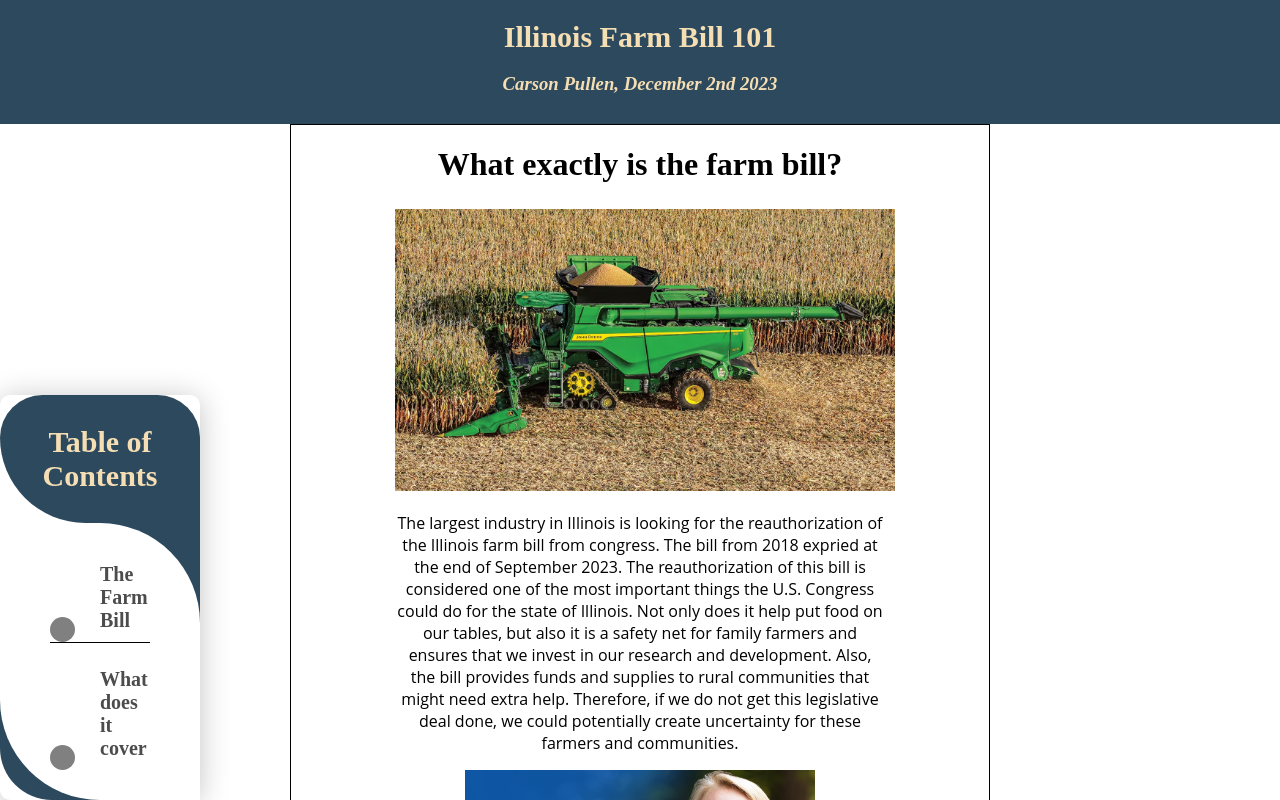
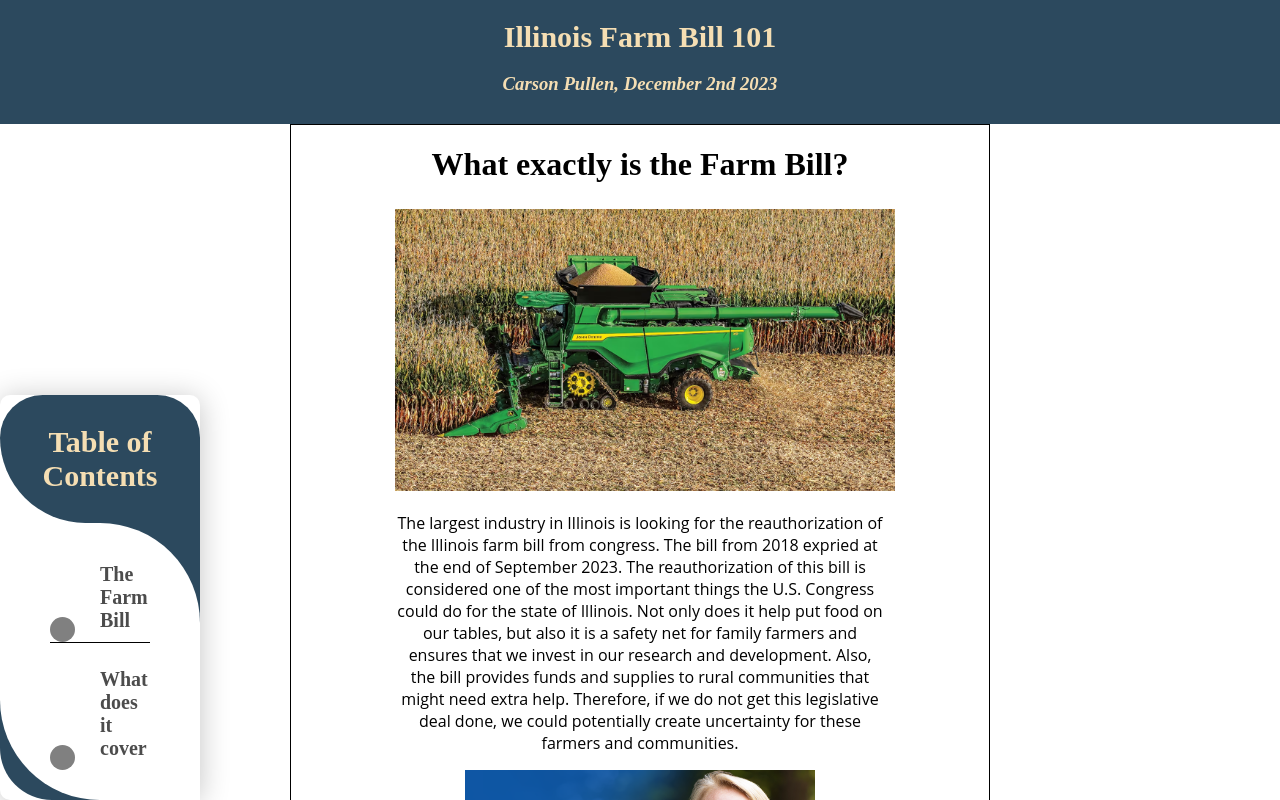
Before and after one commit to IllinoisFarmBill101/IllinoisFarmBill101.github.io, a plain HTML site: page index.html in a window 1280 px wide. Shown: the top 800 px of the page. Drawn offline with Linux system fonts and the light colour scheme.

Commit message:
header change

```diff
--- a/index.html
+++ b/index.html
@@ -14,7 +14,7 @@
     </div>
 
     <div class="parent" id="first">
-        <h1>What exactly is the farm bill?</h1>
+        <h1>What exactly is the Farm Bill?</h1>
         <p id="overview"></p>
         <div class="child">
             <div class="firstArticle">
```
